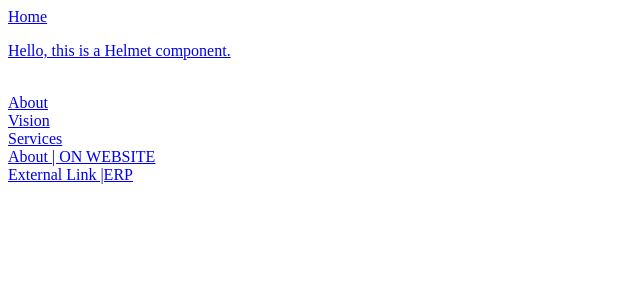
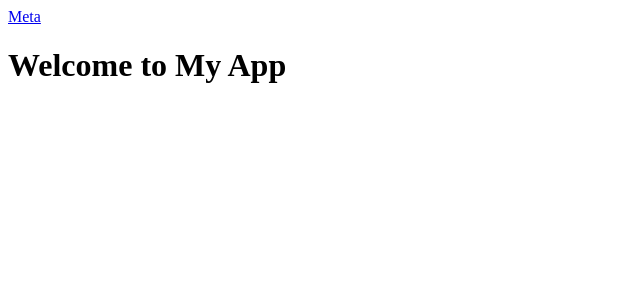
Before and after one commit to karanjoshi-kj/REACT, a React (Vite) app in the folder demo/: page /usemeta in a window 1280 px wide. Shown: the top 300 px of the page, without its empty margins (0-640 px from the left). Built offline with nearby package versions, Linux system fonts and the light colour scheme.

Commit message:
META TAGS

```diff
--- a/demo/src/App.jsx
+++ b/demo/src/App.jsx
@@ -2,9 +2,10 @@ import React from 'react'
 import { BrowserRouter as Router, Routes, Route, Link } from "react-router-dom"
 import { Helmet, HelmetProvider } from 'react-helmet-async'
 import HelmetComponent from './components/Helmets/HelmetComponent'
-import About from './components/Helmets/About'
-import Services from './components/Helmets/Services'
-import Vision from './components/Helmets/Vision'
+// import About from './components/Helmets/About'
+// import Services from './components/Helmets/Services'
+import Usemeta from './components/Helmets/Usemeta'
+// import Vision from './components/Helmets/Vision'
 // import Contact from './components/Helmets/Contact'
 
 const App = () => {
@@ -16,21 +17,23 @@ const App = () => {
           <meta name="description" content="Coaching application" />
         </Helmet>
         <nav>
-          <Link to="/">Home<HelmetComponent /></ Link><br/>
+          <Link to="/usemeta">Meta</Link><br/>
+          {/* <Link to="/">Home<HelmetComponent /></ Link><br/> */}
           {/* <Link to="/contact">Contact</Link><br/>             */}
-          <Link to="/about">About</Link><br/>
-          <Link to="/about/vision">Vision</Link><br/>
-          <Link to="/services">Services</Link><br/>
-          <Link to="https://nlp.nexterp.in/nlp/nlp/v1/home/collaboration-dashboard">About | ON WEBSITE </Link><br/>
-          <a href="https://nlp.nexterp.in/nlp/nlp/v1/home/collaboration-dashboard" target="_blank" rel="noopener noreferrer">External Link  |ERP  </a>
+          {/* <Link to="/about">About</Link><br/>             */}
+          {/* <Link to="/about/vision">Vision</Link><br/>             */}
+          {/* <Link to="/services">Services</Link><br/>             */}
+          {/* <Link to="https://nlp.nexterp.in/nlp/nlp/v1/home/collaboration-dashboard">About | ON WEBSITE </Link><br/> */}
+          {/* <a href="https://nlp.nexterp.in/nlp/nlp/v1/home/collaboration-dashboard" target="_blank" rel="noopener noreferrer">External Link  |ERP  </a> */}
         </nav>
         <Routes>
-          <Route path="/" element={<HelmetComponent />} />
+          {/* <Route path="/" element={<HelmetComponent />} /> */}
           {/* <Route path="/contact" element={<Contact />} /> */}
-          <Route path="/about" element={<About />} />
-          <Route path="/about/vision" element={<Vision />} />
-          <Route path="/services" element={<Services />} />
+          {/* <Route path="/about" element={<About />} /> */}
+          {/* <Route path="/about/vision" element={<Vision />} /> */}
+          {/* <Route path="/services" element={<Services />} /> */}
           {/* <Route path="*" element={<Error404 />} /> */}
+          <Route path="/usemeta" element={<Usemeta />} />
         </Routes>
       </Router>
     </HelmetProvider>
--- a/demo/src/components/Helmets/Meta.jsx
+++ b/demo/src/components/Helmets/Meta.jsx
@@ -1,7 +1,7 @@
 import React from 'react'
 import { Helmet } from 'react-helmet-async'
 const Meta = (data) => {
-    const{description, title , keyword} = data
+    const{description, title , keyword} = data;
   return (
     <Helmet>
       <title>{title}</title>
--- /dev/null
+++ b/demo/src/components/Helmets/Usemeta.jsx
@@ -0,0 +1,16 @@
+import React from 'react'
+import Meta from "../../components/Helmets/Meta"
+const Usemeta = () => {
+  return (
+    <div>
+      <Meta
+        title="My App"
+        description="My app description"
+        keyword="my, app, keywords"
+      />
+      <h1>Welcome to My App</h1>
+    </div>
+  )
+}
+
+export default Usemeta
```
